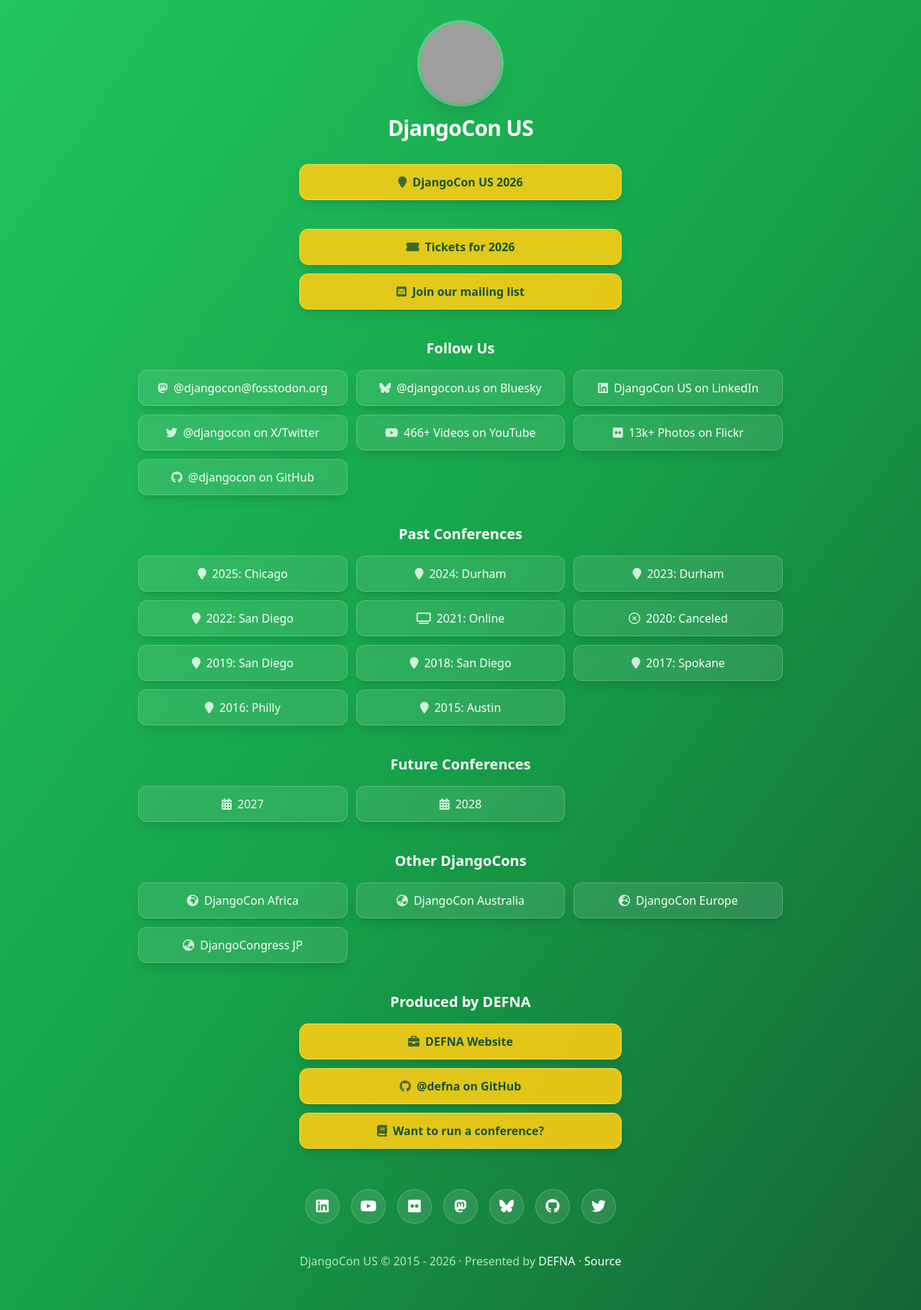
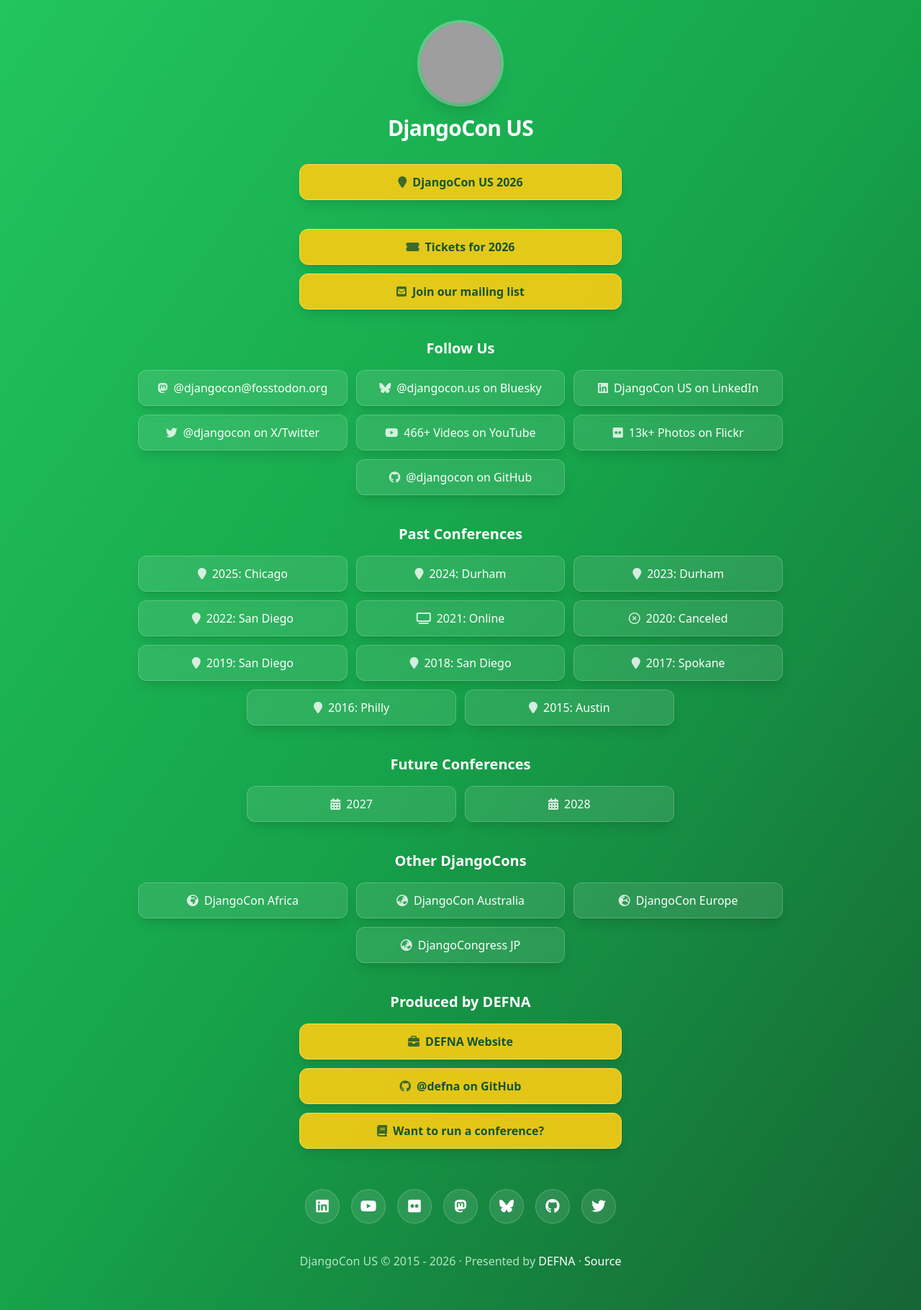
Before and after one commit to djangocon/djangocon.us, a Jekyll site: the page built from index.html, in a window 1280 px wide. Shown: the whole page at 72% size. Built offline with Jekyll 4.4.1, drawn with Linux system fonts in a browser that asks for light colours; nearby versions of some CDN libraries; grey boxes are pictures that could not be loaded.

Commit message:
Center partial rows in grid link groups
Grid groups used a 3-column grid, so a section with a single link
(e.g. an upcoming Future Conferences section) hugged the left edge.
Flex wrap with justify-center keeps short rows centered.

```diff
--- a/_includes/scripts.html
+++ b/_includes/scripts.html
@@ -34,7 +34,10 @@
     @apply grid gap-3 sm:gap-3;
   }
   .link-group--grid .link-group__links {
-    @apply grid-cols-1 sm:grid-cols-2 lg:grid-cols-3;
+    @apply flex flex-wrap justify-center;
+  }
+  .link-group--grid .link-item {
+    @apply w-full sm:w-[calc(50%-0.375rem)] lg:w-[calc(33.333%-0.5rem)];
   }
   .link-group--list {
     @apply max-w-md mx-auto w-full;
```
